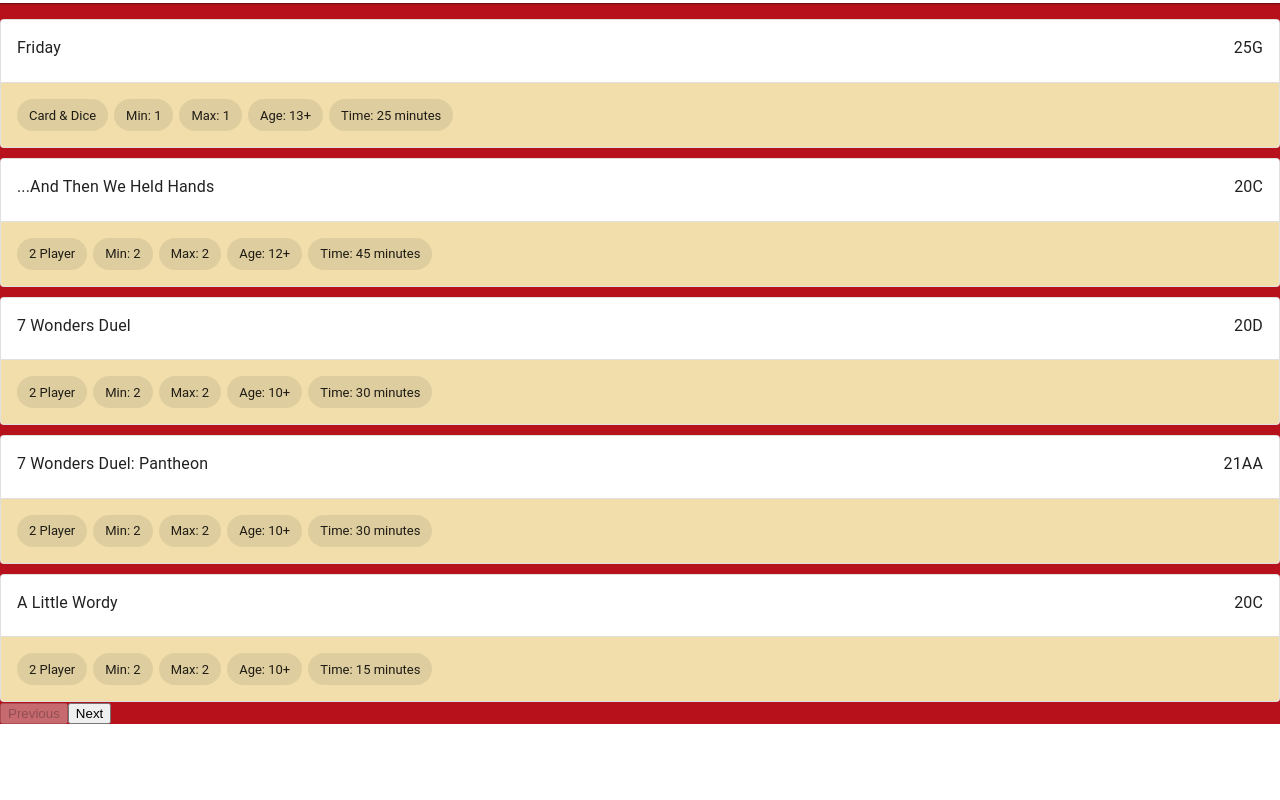
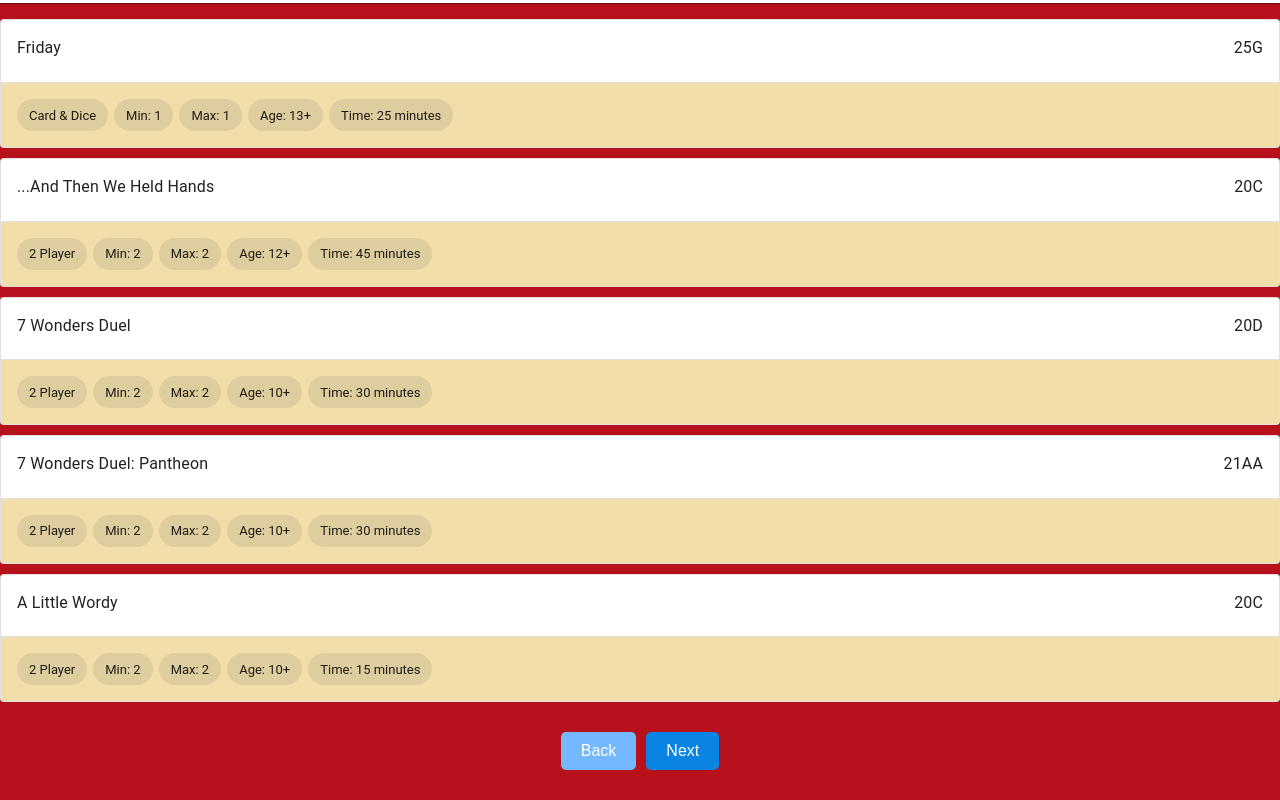
Before and after one commit to Robert-Walsh/d20-directory, a React (Create React App) app: page / in a window 1280 px wide. Shown: the part 518-1318 px from the top of the page. Before the commit the page ends 1242 px from the top, so only its background shows below. Built offline with nearby package versions, Linux system fonts and the light colour scheme.

Commit message:
button styling

```diff
--- a/src/Games.tsx
+++ b/src/Games.tsx
@@ -29,9 +29,9 @@
 
 
 
-      <div>
-        <button onClick={() => setSkip(Math.max(skip - take, 0))} disabled={skip === 0}>Previous</button>
-        <button onClick={() => setSkip(skip + take)} disabled={skip + take >= games.length}>Next</button>
+      <div className="navigate-buttons-container">
+        <button className="button" onClick={() => setSkip(Math.max(skip - take, 0))} disabled={skip === 0}>Back</button>
+        <button className="button" onClick={() => setSkip(skip + take)} disabled={skip + take >= games.length}>Next</button>
       </div>
     </div>
   )
--- a/src/index.css
+++ b/src/index.css
@@ -53,6 +53,42 @@
 
 }
 
+.navigate-buttons-container {
+  margin-left: auto;
+  margin-right: auto;
+  display: flex;
+  gap: 10px;
+  padding-top:30px;
+  padding-bottom:30px;
+  align-items: center;
+  justify-content: center;
+
+}
+
+.button {
+  padding: 10px 20px;
+  font-size: 16px;
+  color: white;
+  background-color: #0984e3;
+  border: none;
+  border-radius: 5px;
+  cursor: pointer;
+  transition: background-color 0.3s ease;
+}
+
+.button:disabled {
+  background-color: #74b9ff;
+  cursor: not-allowed;
+}
+
+.button:hover:not(:disabled) {
+  background-color: #0056b3;
+}
+
+.button:active:not(:disabled) {
+  background-color: #004494;
+}
+
 label {
   margin-right: 10px;
 }
```
